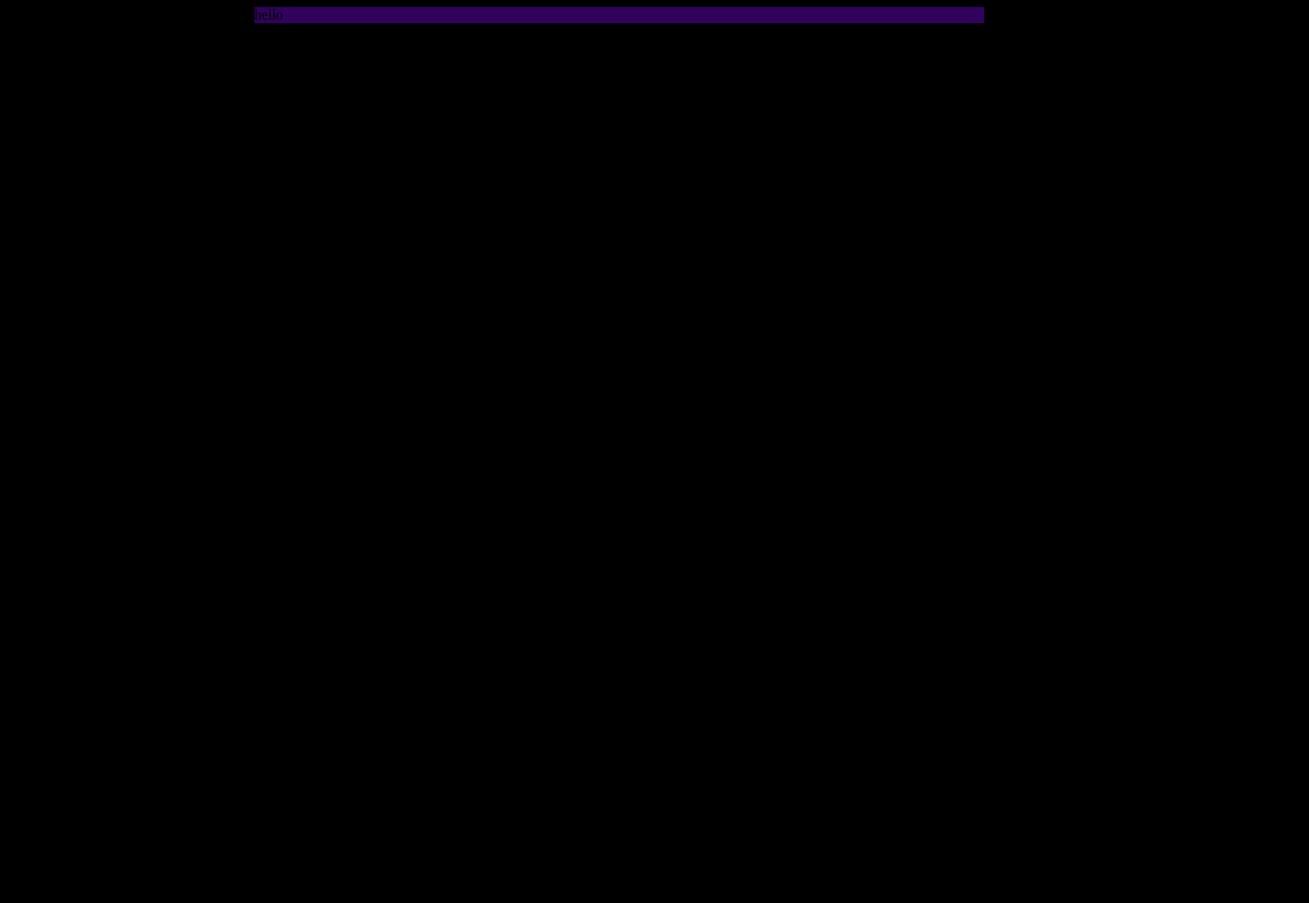
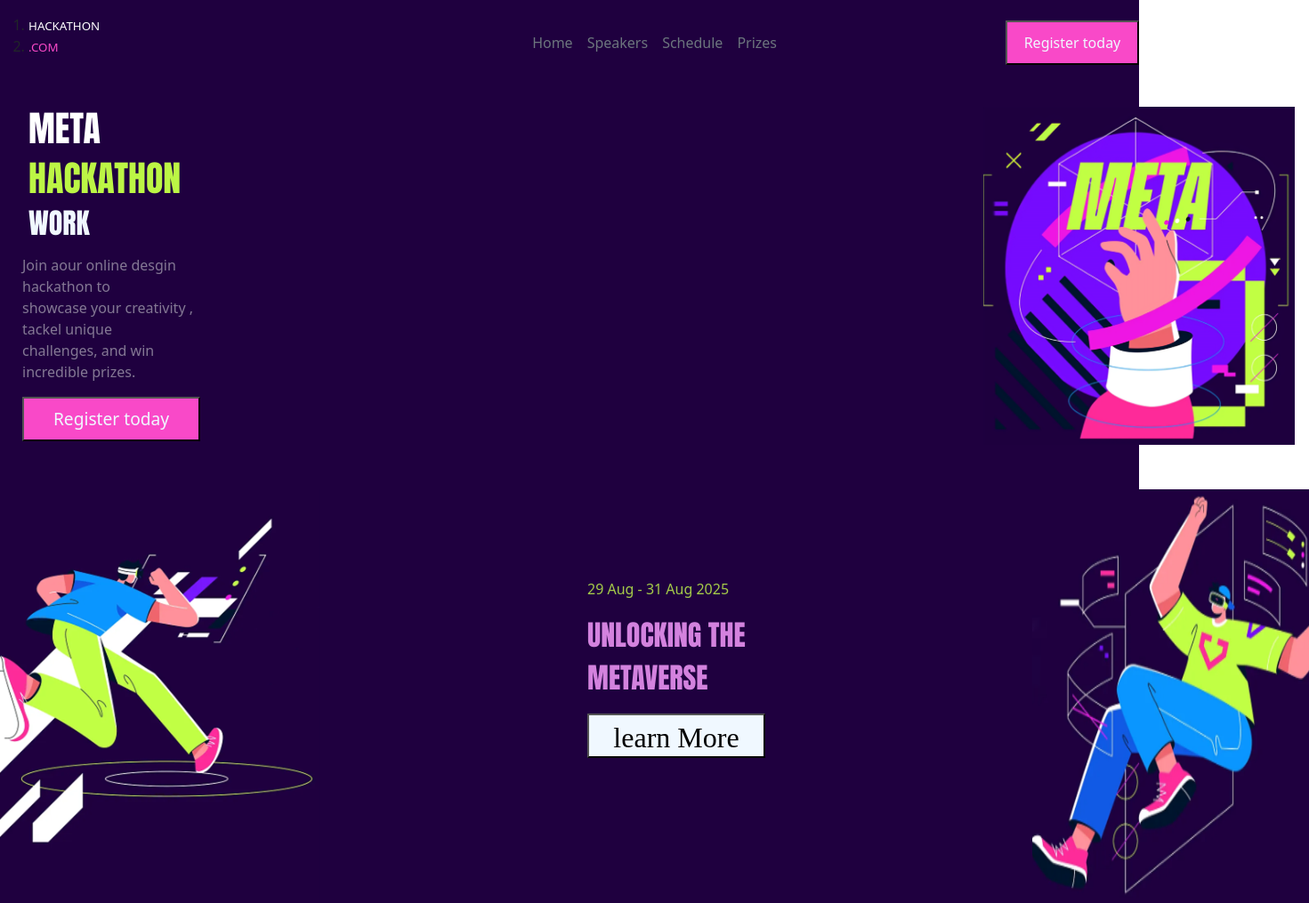
Before and after one commit to Abhishek974823/competition, a plain HTML site: page index.html in a window 1280 px wide. Shown: the whole page at 89% size, 1471 px wide, since content can reach past the window. Before the commit the page ends 800 px from the top, so only its background shows below. Drawn offline with nearby package versions, Linux system fonts and the light colour scheme; a web font is replaced by a local one.

Commit message:
changes done

```diff
--- a/index.html
+++ b/index.html
@@ -6,10 +6,45 @@
     <link rel="icon" href="profile_1.png">
     <title>fron-end desgin</title>
     <link rel="stylesheet" href="style.css">
+    <link href="https://cdn.jsdelivr.net/npm/bootstrap@5.3.8/dist/css/bootstrap.min.css" rel="stylesheet" integrity="sha384-sRIl4kxILFvY47J16cr9ZwB07vP4J8+LH7qKQnuqkuIAvNWLzeN8tE5YBujZqJLB" crossorigin="anonymous">
+    <link rel="preconnect" href="https://fonts.googleapis.com">
+<link rel="preconnect" href="https://fonts.gstatic.com" crossorigin>
+<link href="https://fonts.googleapis.com/css2?family=Anton&family=Work+Sans:ital,wght@0,100..900;1,100..900&display=swap" rel="stylesheet">
 </head>
 <body>
     <div class="main">
-hello
+
+    <header class="d-flex flex-wrap align-items-center justify-content-center justify-content-md-between py-3 mb-4">
+        <ol>
+       <li><h1 class="heading">HACKATHON</h1></li>
+        <li><h1 class="heading2">.COM</h1></li>
+        </ol>
+        <div class="col-md-3 mb-2 mb-md-0"> <a href="/" class="d-inline-flex link-body-emphasis text-decoration-none"> <svg class="bi" width="40" height="32" role="img" aria-label="Bootstrap"><use xlink:href="#bootstrap"></use></svg> </a> </div> <ul class="nav col-12 col-md-auto mb-2 justify-content-center mb-md-0"> <li><a href="#" class="nav-link px-2 link-secondary">Home</a></li> <li><a href="#" class="nav-link px-2 link-secondary">Speakers</a></li> <li><a href="#" class="nav-link px-2 link-secondary">Schedule</a></li> <li><a href="#" class="nav-link px-2 link-secondary">Prizes</a></li> </ul> <div class="col-md-3 text-end"> <button class="button1" >Register today</button> </div>
+    </header>
+
+<div class="container2">
+    <div class="text_item">
+<ol class="text">
+    <li class="meta"><h1>META</h1></li>
+    <li class="hackathon"><H1>HACKATHON</H1></li>
+    <li class="work"><h2>WORK</h2></li>
+</ol>
+<p class="message">
+    Join aour online desgin hackathon to <br>showcase your creativity , tackel unique <br> challenges, and win incredible prizes.
+</p>
+<button class="button2" >Register today</button>
+</div>
+<img src="1st_page_img (1).png" alt="img" class="image1">
+</div>
+<div class="container3">
+    <img src="left.png" alt="photo">
+    <div class="text_item2">
+        <p class="date">29 Aug - 31 Aug 2025</p>
+        <p class="mesg2">  UNLOCKING THE METAVERSE</p>
+        <button class="button3" >learn More</button>
+    </div>
+    <img src="right.png" alt="photo">
+</div>
     </div>
 </body>
 </html>
--- a/style.css
+++ b/style.css
@@ -1,9 +1,90 @@
-body {
-    background-color:black;
-}
+
+@import url('https://fonts.googleapis.com/css2?family=Anton&family=Jaro:opsz@6..72&family=Work+Sans:ital,wght@0,100..900;1,100..900&display=swap');
+
 .main {
-    width: 820px;
-    background-color: #30025e;
-    margin-left: 22%;
+
+    background-color: #1f003f;
 
 }
+.btn {
+background-color: #F949C8;
+color: a;
+}
+.heading {
+    color: white;
+    font-size: smaller;
+    display: inline;
+}
+.heading2 {
+    color:#F949C8;
+    font-size: smaller;
+    display: inline;
+}
+.text {
+    text-decoration: none;
+    list-style: none;
+}
+.meta {
+    color: white;
+    font-family: "Anton", sans-serif;
+}
+.hackathon {
+    color: #bcf645;
+    font-family: "Anton", sans-serif;
+}
+.work {
+    color:aliceblue;
+    font-family: "Anton", sans-serif;
+}
+.message {
+    color: #847894;
+    margin-left: 25px;
+}
+.button2 {
+    color:aliceblue;
+    background-color: #F949C8;
+    width: 200px;
+    height: 50px;
+    font-size: larger;
+    margin-left: 25px;
+}
+.image1 {
+    width: 350px;
+    height: 380px;
+    margin-left: 80px;
+}
+.container2 {
+    display: flex;
+    gap:800px;
+}
+.button1 {
+    color:aliceblue;
+    background-color: #F949C8;
+    width: 150px;
+    height: 50px;
+}
+.container3 {
+    margin-top: 50px;
+    display: flex;
+    gap: 300px;
+
+}
+.date {
+    color: #a6cc49;
+}
+.mesg2 {
+    color:#d382de;
+    font-size: xx-large;
+    font-family: anton;
+    width: 200px;
+}
+.button3 {
+    background-color: aliceblue;
+    font-family: jaro;
+    width: 200px;
+    height: 50px;
+    font-size: xx-large;
+}
+.text_item2 {
+    margin-top: 100px;
+}
```
Also changed, not shown: 1st_page_img (1).png (added), left.png (added), right.png (added).
